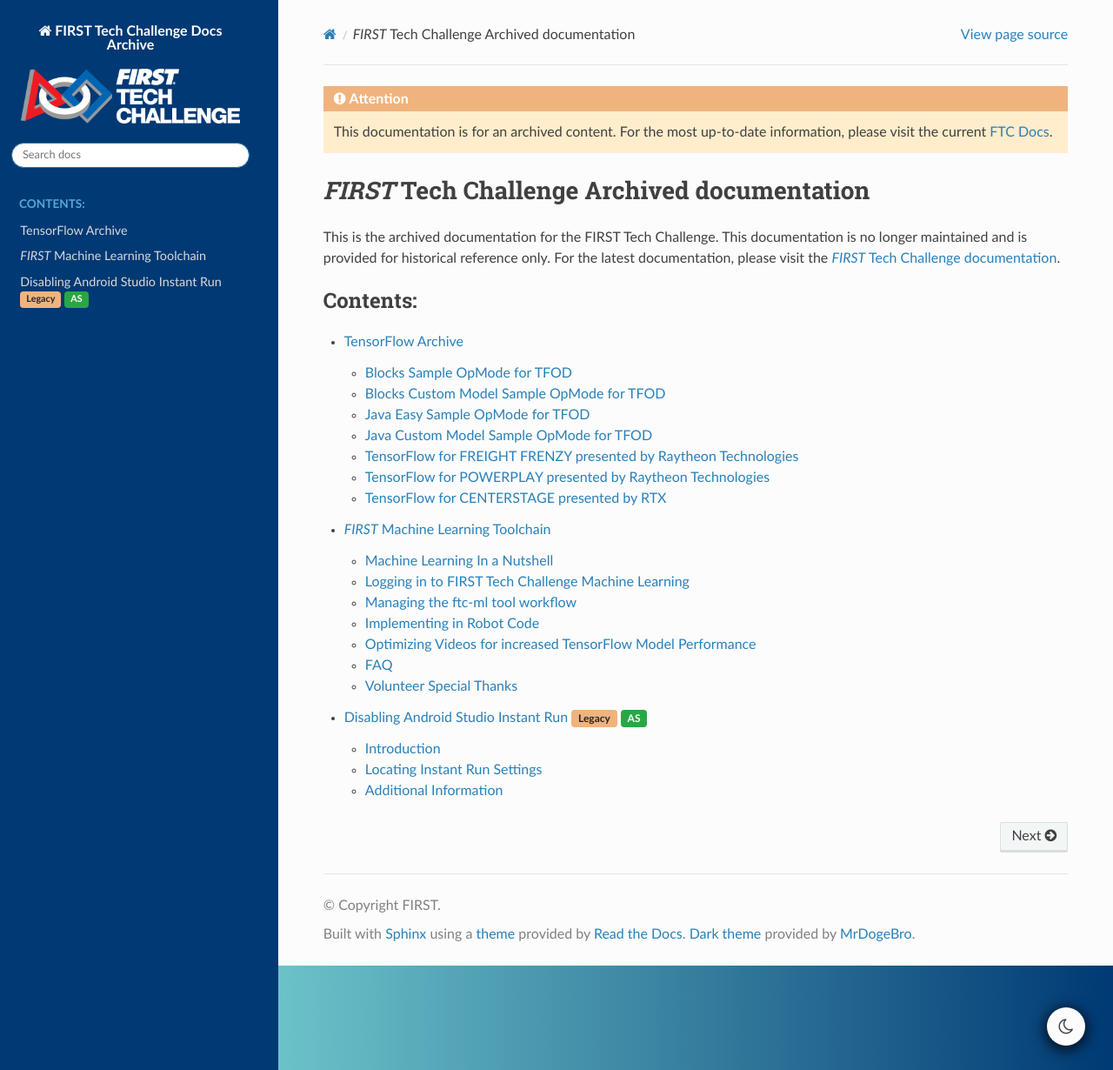
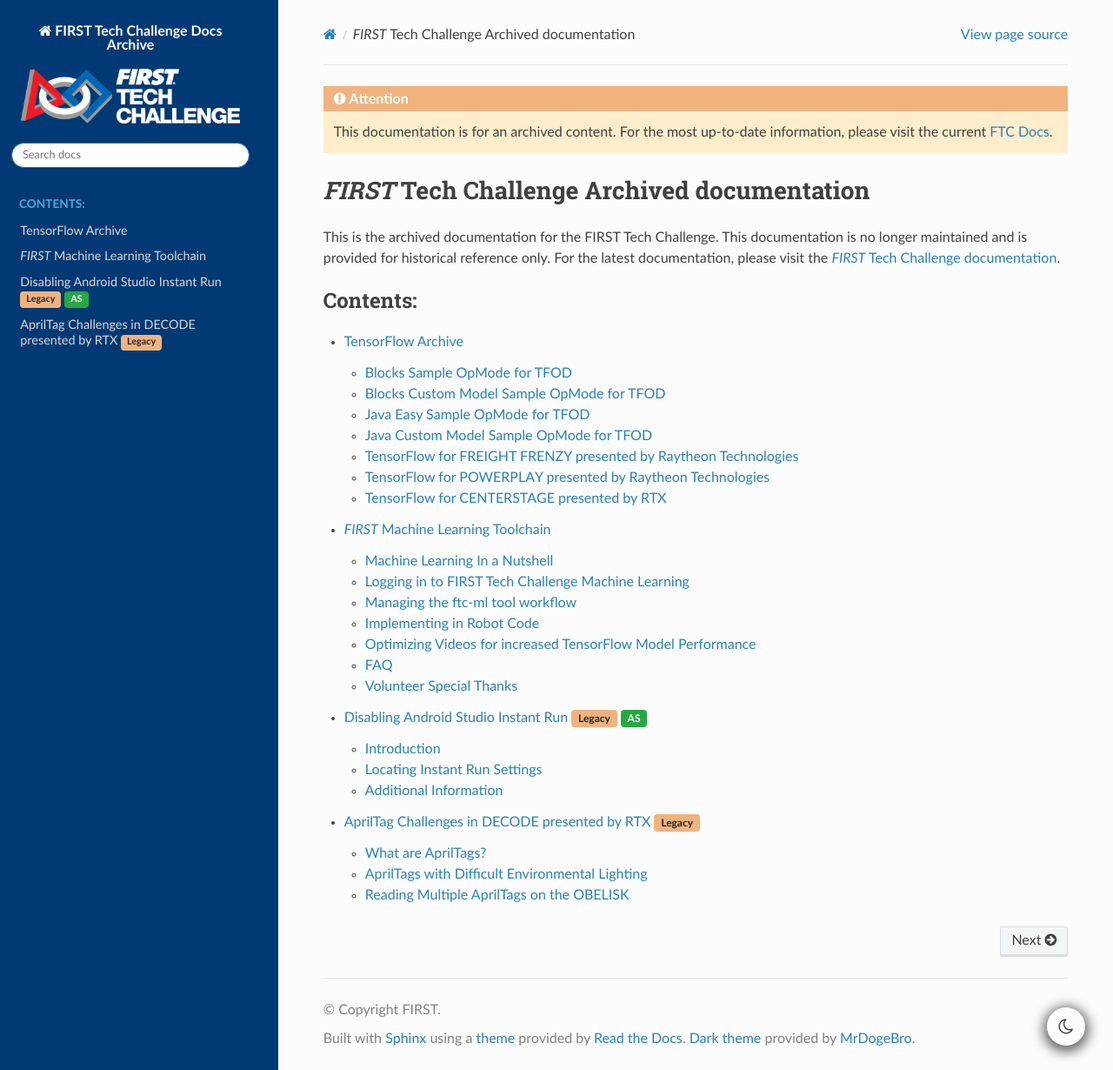
Before and after one commit to FIRST-Tech-Challenge/ftcdocs-archive, a Sphinx documentation site: the page built from docs/source/index.rst, in a window 1280 px wide and 1230 px high. Shown: the whole window at 87% size. Built offline with Sphinx 7.4.7 and the Read the Docs theme 3.1.0, drawn with Linux system fonts in a browser that asks for light colours; some of the changed lines change nothing that is shown.

Commit message:
Archive the DECODE AprilTag challenges page
The DECODE presented by RTX season is over, and the page is written
around that season's FIELD elements -- the OBELISK, the GOALS, and the
MOTIF randomization -- so it no longer describes the current game.

Move it here rather than deleting it: the exposure/gain technique it
documents (minimize exposure, maximize gain to accentuate the
black-and-white contrast AprilTags depend on) is worth keeping readable,
and the warehouse photos are a rare worked example of it.

- Flatten to docs/source/decode_apriltag/, matching the
  disable_instant_run precedent rather than ftcdocs' nesting.
- Add the Legacy badge and an attention note naming the season, so a
  reader landing here from a search knows what they found.
- Convert the AprilTag Localization :doc: cross-reference, which cannot
  resolve here, to an intersphinx reference against the live ftcdocs
  inventory.

```diff
--- /dev/null
+++ b/docs/source/decode_apriltag/decode-apriltag.rst
@@ -0,0 +1,225 @@
+AprilTag Challenges in DECODE presented by RTX :bdg-warning:`Legacy`
+====================================================================
+
+.. attention::
+   This article covers the DECODE presented by RTX season (2025-2026) and
+   describes that season's FIELD elements. The camera techniques it explains
+   are not season-specific; for current guidance, see the |text|_.
+
+.. _text: https://ftc-docs.firstinspires.org/en/latest/
+.. |text| replace:: *FIRST* Tech Challenge documentation
+
+What are AprilTags?
+-------------------
+
+Developed at the `University of Michigan
+<https://april.eecs.umich.edu/software/apriltag>`_, AprilTags are similar to a
+2D barcode or a simplified QR Code. It contains a numeric **ID code** and can
+be used for **location and orientation**.
+
+In *FIRST* Tech Challenge during the DECODE presented by RTX season, AprilTags
+are used in three different ways:
+
+1. On the OBELISK, the AprilTags are used to identify one of three MOTIFS that
+   are randomized each MATCH.
+2. On the GOALS, AprilTags can be used to target the GOAL for teams to launch
+   ARTIFACTS accurately into the correct GOAL.
+3. On the GOALS, AprilTags can be used as a visual odometry system, using the
+   information that AprilTags can provide to calculate the position of the
+   ROBOT on the FIELD (through a process called localization). See the
+   :external+ftcdocs:doc:`AprilTag Localization <apriltag/vision_portal/apriltag_localization/apriltag-localization>`
+   page for more information.
+
+.. figure:: images/decode-apriltags.png
+   :width: 50%
+   :align: center
+   :alt: Image showing the DECODE field and AprilTag locations
+
+   AprilTag IDs and Locations on the DECODE field.
+
+AprilTags with Difficult Environmental Lighting
+-----------------------------------------------
+
+One of the challenges teams will face this season is ensuring that their cameras
+are able to see the AprilTags correctly. AprilTags rely on the fact that the
+white and black portions of the AprilTags are contrasting colors - if the lighting
+in the environment doesn't allow for enough contrast, the AprilTag algorithm
+may not properly detect the AprilTag. Fortunately, there are things we can do
+with virtually every webcam that can help correct for environmental issues.
+
+An excellent example situation came up in a warehouse. The DECODE field was set
+up in the warehouse, and using default settings with the
+``ConceptAprilTagEasy`` sample.  When viewing the camera stream preview, the
+AprilTag on the OBELISK was completely washed out by sunlight striking the
+OBELISK directly on a sunny day, making the AprilTag unable to be seen. A
+different camera at a slightly different angle took another picture of the same
+scene, and the AprilTag can be seen but there is definitely too much direct light
+reflecting off the AprilTag, making it unable to be recognized. This scenario is
+very similar to a gymnasium where an event could be hosted, and on a sunny day
+light can interfere with a camera's ability to view an AprilTag. What can be done?
+
+.. only:: html
+
+   .. grid:: 1 2 2 3
+      :gutter: 2
+
+      .. grid-item-card::
+         :class-header: sd-bg-dark font-weight-bold sd-text-white
+         :class-body: sd-text-left body
+
+         Image #1 - Example
+
+         ^^^
+
+         .. figure:: images/1-decode-washed-out-obelisk.*
+            :align: center
+            :width: 95%
+            :alt: Image of DECODE field with obelisk AprilTag unable to be seen
+
+         +++
+
+         Washed Out AprilTag on OBELISK
+
+      .. grid-item-card::
+         :class-header: sd-bg-dark font-weight-bold sd-text-white
+         :class-body: sd-text-left body
+
+         Image #2 - Alternate View
+
+         ^^^
+
+         .. figure:: images/2-decode-washed-out-obelisk.*
+            :align: center
+            :width: 85%
+            :alt: Image of DECODE field from another perspective
+
+         +++
+
+         Alternate View of OBELISK
+
+      .. grid-item-card::
+         :class-header: sd-bg-dark font-weight-bold sd-text-white
+         :class-body: sd-text-left body
+
+         Image #3 - Alternate View
+
+         ^^^
+
+         .. figure:: images/5-decode-warehouse-lighting.*
+            :align: center
+            :width: 85%
+            :alt: Image showing light coming in from windows of warehouse
+
+         +++
+
+         Sunlight Entering Warehouse
+
+.. only:: latex
+
+   .. list-table:: Different Views of Challenging Scenario
+      :class: borderless
+
+      * - .. image:: images/1-decode-washed-out-obelisk.*
+        - .. image:: images/2-decode-washed-out-obelisk.*
+        - .. image:: images/5-decode-warehouse-lighting.*
+
+The best way to counter this environmental lighting is to use the webcam
+settings within the SDK to adjust both the Gain and the Exposure settings at
+the same time. By simultaneously minimizing the exposure (lessening the amount of
+time light is allowed to strike the sensor each image frame) and maximizing
+the gain (amplifying the signal from the sensor) the resulting image will be
+darker than a normal image but elements of high contrast will be accentuated,
+like AprilTags, allowing them to be recognized. This can be experimented with
+using the ``ConceptAprilTagOptimizeExposure`` sample.
+
+Sure enough, by minimizing the Exposure and maximizing the Gain of the webcam,
+the resulting images from the webcam were able to be used to recognize the
+problematic AprilTags. For more examples, the ``RobotAutoDriveToAprilTag...``
+sample OpModes also use this technique for adjusting the exposure and gain
+settings of the camera to ensure the AprilTags are readable under most
+conditions.
+
+.. tip::
+   One big advantage is that this technique (minimizing exposure while
+   maximizing gain) is ALSO very popular in reducing motion blur for reading
+   AprilTags while moving - so this has more than one benefit!
+
+Here are examples of the images once the exposure and gain are set appropriately,
+one image has the AprilTag processing enabled to show that the AprilTag is
+being detected properly, and the other has processing disabled so that we can
+see the raw image being returned by the webcam.
+
+.. only:: html
+
+   .. grid:: 1 2 2 2
+      :gutter: 2
+
+      .. grid-item-card::
+         :class-header: sd-bg-dark font-weight-bold sd-text-white
+         :class-body: sd-text-left body
+
+         Image #4 - Processed Image
+
+         ^^^
+
+         .. figure:: images/3-decode-recognized-obelisk.*
+            :align: center
+            :width: 95%
+            :alt: Image of DECODE field with obelisk AprilTag being processed
+
+         +++
+
+         Processed Image showing Detections
+
+      .. grid-item-card::
+         :class-header: sd-bg-dark font-weight-bold sd-text-white
+         :class-body: sd-text-left body
+
+         Image #5 - Raw Processed Image
+
+         ^^^
+
+         .. figure:: images/4-decode-recognized-obelisk-raw.*
+            :align: center
+            :width: 95%
+            :alt: Image of raw processed DECODE field
+
+         +++
+
+         Image without AprilTag processing
+
+.. only:: latex
+
+   .. list-table:: Resulting Images
+      :class: borderless
+
+      * - .. image:: images/3-decode-recognized-obelisk.*
+        - .. image:: images/4-decode-recognized-obelisk-raw.*
+
+Reading Multiple AprilTags on the OBELISK
+-----------------------------------------
+
+The OBELISK is an equilateral triangular prism (we know, real obelisks have 4
+sides) which is positioned with 1 of the rectangular faces centered on the
+GOAL-side of the FIELD, just outside of the FIELD perimeter. When ROBOTS are
+set up on the field contacting their ALLIANCE'S GOAL, it is a very real
+possibility that the ROBOT's camera will see and process multiple AprilTags.
+
+.. warning::
+   It might seem logical to read both AprilTags and use those two tags to
+   determine (and verify) which AprilTag is actually being seen. However, there
+   is no defined order for AprilTags on an OBELISK, so this is not reliable.
+
+
+.. figure:: images/6-decode-obelisk-tags.*
+   :align: center
+   :width: 75%
+   :alt: Image showing OBELISK with more than one AprilTag visible
+
+   View of AprilTags on OBELISK from BLUE GOAL
+
+A reliable way to determine which AprilTag is truly showing on the FIELD
+is to move the ROBOT into a position where the AprilTag on the front face of
+the OBELISK is the only tag that can be viewed.
+
+Good Luck this season!
--- a/docs/source/index.rst
+++ b/docs/source/index.rst
@@ -16,3 +16,4 @@
    TensorFlow/index
    ftc_ml/index
    disable_instant_run/disable-instant-run
+   decode_apriltag/decode-apriltag
```
Also changed, not shown: docs/source/decode_apriltag/images/1-decode-washed-out-obelisk.png (added), docs/source/decode_apriltag/images/2-decode-washed-out-obelisk.png (added), docs/source/decode_apriltag/images/3-decode-recognized-obelisk.png (added), docs/source/decode_apriltag/images/4-decode-recognized-obelisk-raw.png (added), docs/source/decode_apriltag/images/5-decode-warehouse-lighting.png (added), docs/source/decode_apriltag/images/6-decode-obelisk-tags.png (added), docs/source/decode_apriltag/images/decode-apriltags.png (added).
